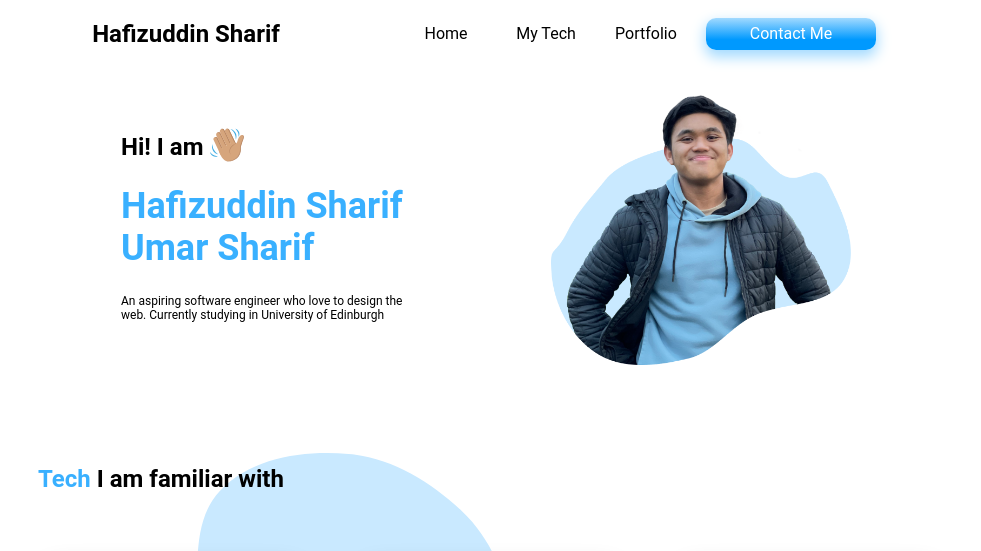
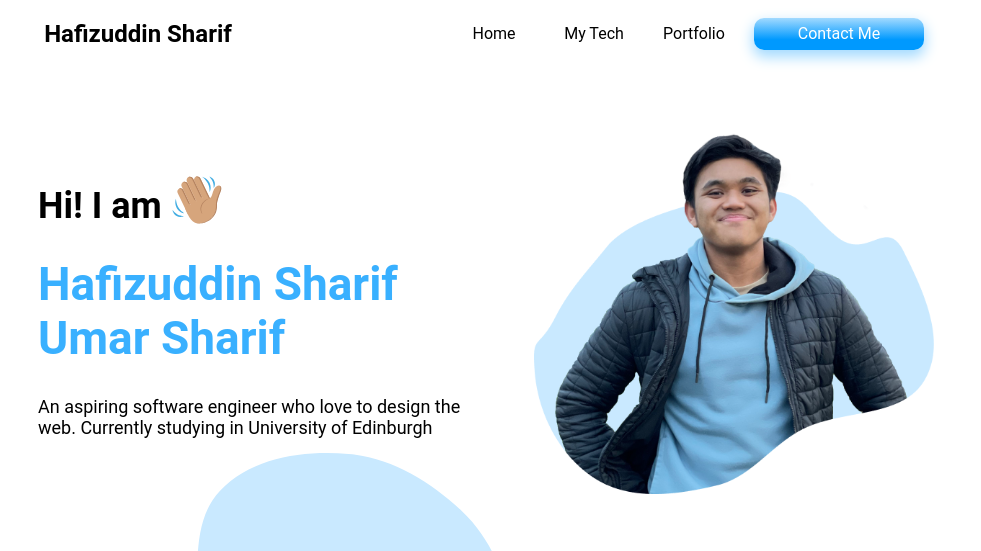
Before and after one commit to HafizuddinSharif/portfolio-cantik, a plain HTML site: page index.html in a window 1280 px wide. Shown: the top 551 px of the page, without its empty margins (154-1135 px from the left). Drawn offline with Linux system fonts and the light colour scheme.

Commit message:
Some adjustment

```diff
--- a/css/style.css
+++ b/css/style.css
@@ -184,7 +184,7 @@ p {
     display: -webkit-box;
     display: -ms-flexbox;
     display: flex;
-    width: 800px;
+    width: 70%;
     -webkit-box-pack: justify;
         -ms-flex-pack: justify;
             justify-content: space-between;
@@ -274,12 +274,31 @@ p {
     -webkit-box-direction: reverse;
         -ms-flex-direction: row-reverse;
             flex-direction: row-reverse;
-    -webkit-box-pack: center;
-        -ms-flex-pack: center;
-            justify-content: center;
+    -webkit-box-pack: justify;
+        -ms-flex-pack: justify;
+            justify-content: space-between;
+    margin: auto;
+    margin-top: 30px;
+    width: 70%;
   }
   .header-section .personal-description {
-    margin: auto 130px auto 0;
+    width: 50%;
+    margin: auto 0;
+  }
+  .header-section .personal-description h2 {
+    font-size: 36px;
+  }
+  .header-section .personal-description h1 {
+    font-size: 46px;
+  }
+  .header-section .personal-description p {
+    font-size: 18px;
+  }
+  .header-section .personal-description .hand-wave {
+    width: 52px;
+  }
+  .header-section .main-pic {
+    width: 400px;
   }
 }
 
@@ -480,8 +499,10 @@ p {
   text-align: left;
 }
 
-.contact-me-section .form-box .h3 {
-  font-style: bold;
+.contact-me-section .form-box h2 {
+  font-weight: bold;
+  padding: 10px 0;
+  margin-bottom: 30px;
 }
 
 .contact-me-section .form-box label {
```
